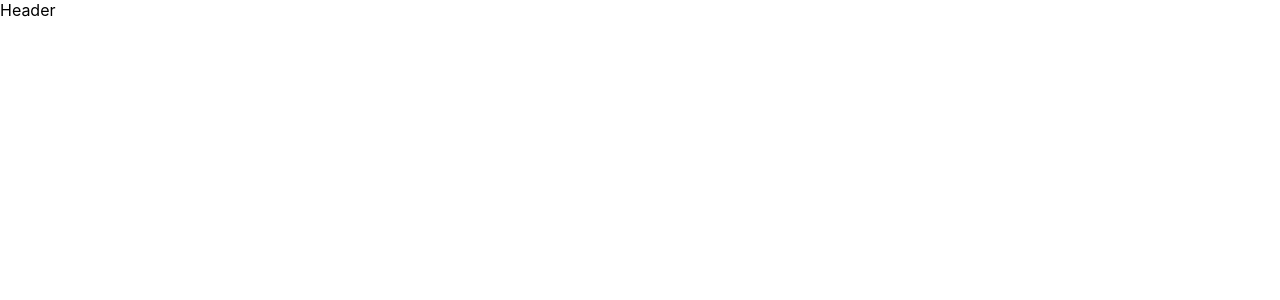
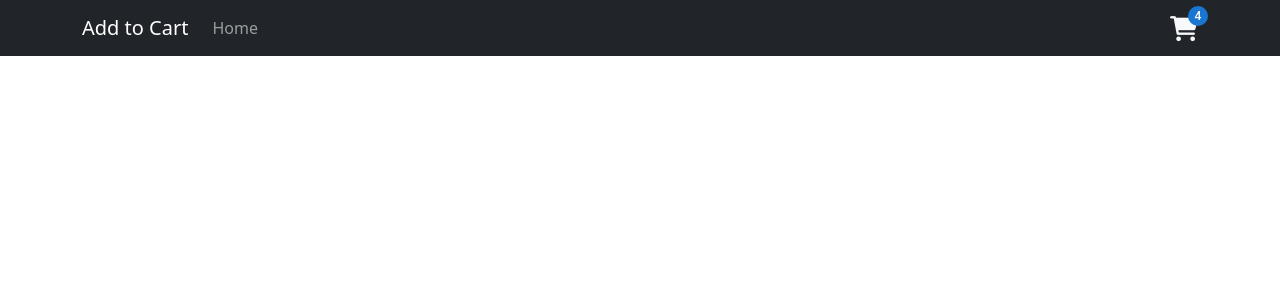
Before and after one commit to PawanNepson/React-Redux-E-Commerce-Cart-, a React (Create React App) app: page / in a window 1280 px wide. Shown: the top 300 px of the page. Built offline with nearby package versions, Linux system fonts and the light colour scheme.

Commit message:
header made using font awesome material ui and bootstrap

```diff
--- a/public/index.html
+++ b/public/index.html
@@ -1,6 +1,13 @@
 <!DOCTYPE html>
 <html lang="en">
   <head>
+    <link
+      rel="stylesheet"
+      href="https://cdnjs.cloudflare.com/ajax/libs/font-awesome/6.1.1/css/all.min.css"
+      integrity="sha512-KfkfwYDsLkIlwQp6LFnl8zNdLGxu9YAA1QvwINks4PhcElQSvqcyVLLD9aMhXd13uQjoXtEKNosOWaZqXgel0g=="
+      crossorigin="anonymous"
+      referrerpolicy="no-referrer"
+    />
     <meta charset="UTF-8" />
     <meta http-equiv="X-UA-Compatible" content="IE=edge" />
     <meta name="viewport" content="width=device-width, initial-scale=1.0" />
--- a/src/App.js
+++ b/src/App.js
@@ -1,4 +1,5 @@
 import Header from "./components/Header";
+import "bootstrap/dist/css/bootstrap.min.css";
 function App() {
   return (
     <>
--- a/src/components/Header.js
+++ b/src/components/Header.js
@@ -1,7 +1,27 @@
-import React from "react";
+import Navbar from "react-bootstrap/Navbar";
+import Container from "react-bootstrap/Container";
+import Nav from "react-bootstrap/Nav";
+import Badge from "@mui/material/Badge";
 
 function Header() {
-  return <div>Header</div>;
+  return (
+    <>
+      <Navbar bg="dark" variant="dark">
+        <Container>
+          <Navbar.Brand href="#home">Add to Cart</Navbar.Brand>
+          <Nav className="me-auto">
+            <Nav.Link href="#home">Home</Nav.Link>
+          </Nav>
+          <Badge badgeContent={4} color="primary">
+            <i
+              class="fa-solid fa-cart-shopping text-light"
+              style={{ fontSize: 25, cursor: "pointer" }}
+            ></i>
+          </Badge>
+        </Container>
+      </Navbar>
+    </>
+  );
 }
 
 export default Header;
```
Also changed, not shown: 2 other files (tests, documents, lock files or other folders).
